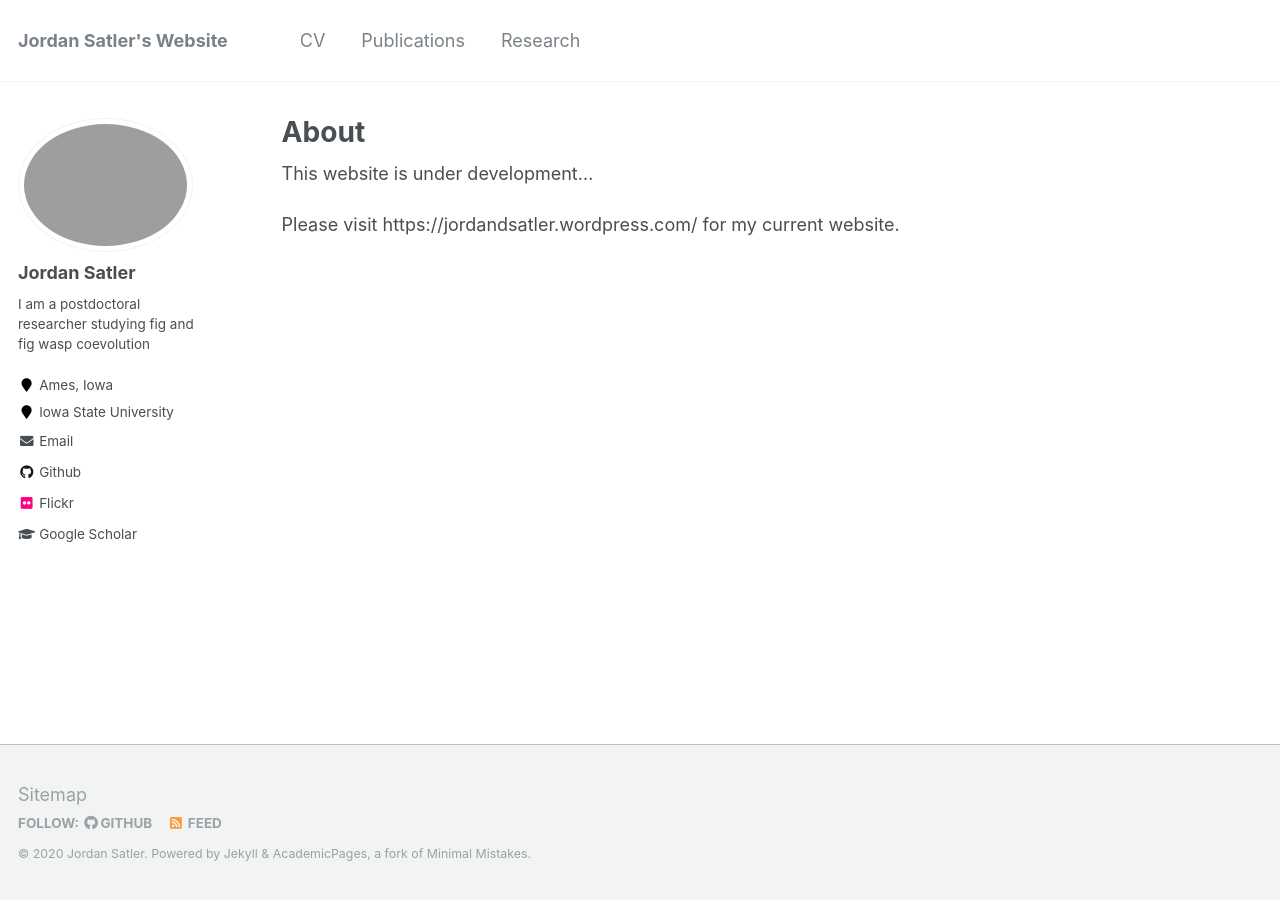
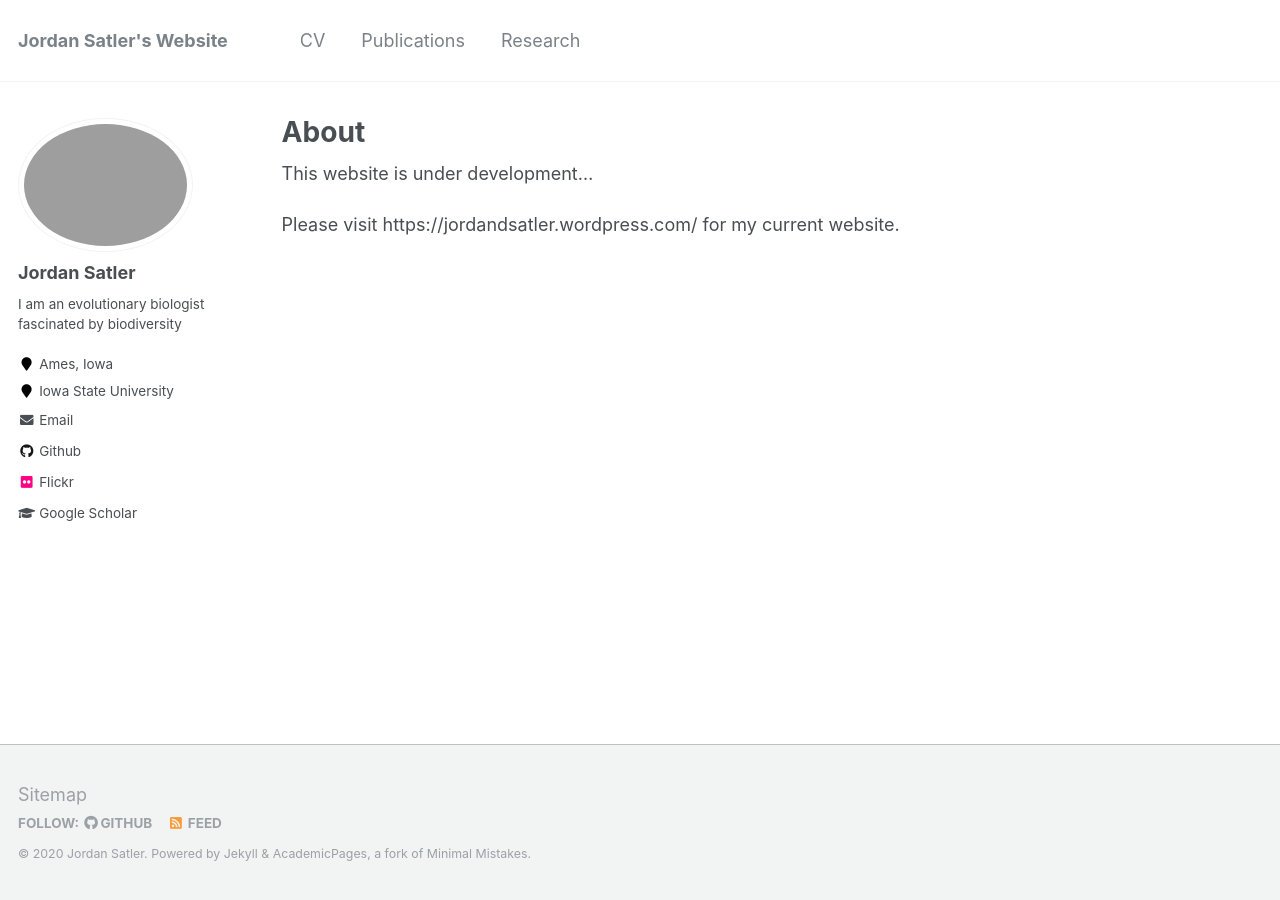
Before and after one commit to jordansatler/jordansatler.github.io, a Jekyll site: the page built from _pages/about.md, in a window 1280 px wide. Built offline with Jekyll 4.4.1, drawn with Linux system fonts in a browser that asks for light colours; part of the change alters nothing that is shown.

Commit message:
updated config file

```diff
--- a/_config.yml
+++ b/_config.yml
@@ -10,10 +10,10 @@ locale                   : "en-US"
 title                    : "Jordan Satler's Website"
 title_separator          : "-"
 name                     : &name "Jordan Satler"
-description              : &description "I am an evolutionary biologist fascinated by the diversity of life"
+description              : &description "Postdoctoral researcher at Iowa State University"
 url                      : https://jordansatler.github.io # the base hostname & protocol for your site e.g. "https://mmistakes.github.io"
 baseurl                  : "" # the subpath of your site, e.g. "/blog"
-repository               : "jordansatler/jordansatler.github.io"
+repository               : "jordansatler.github.io"
 teaser                   :  # filename of teaser fallback teaser image placed in /images/, .e.g. "500x300.png"
 breadcrumbs              : false # true, false (default)
 words_per_minute         : 160
@@ -82,7 +82,7 @@ analytics:
 author:
   name             : "Jordan Satler"
   avatar           : "profile_pic_satler.jpg"
-  bio              : "I am a postdoctoral researcher studying fig and fig wasp coevolution"
+  bio              : "I am an evolutionary biologist fascinated by biodiversity"
   location         : "Ames, Iowa"
   employer         : "Iowa State University"
   pubmed           :
```
